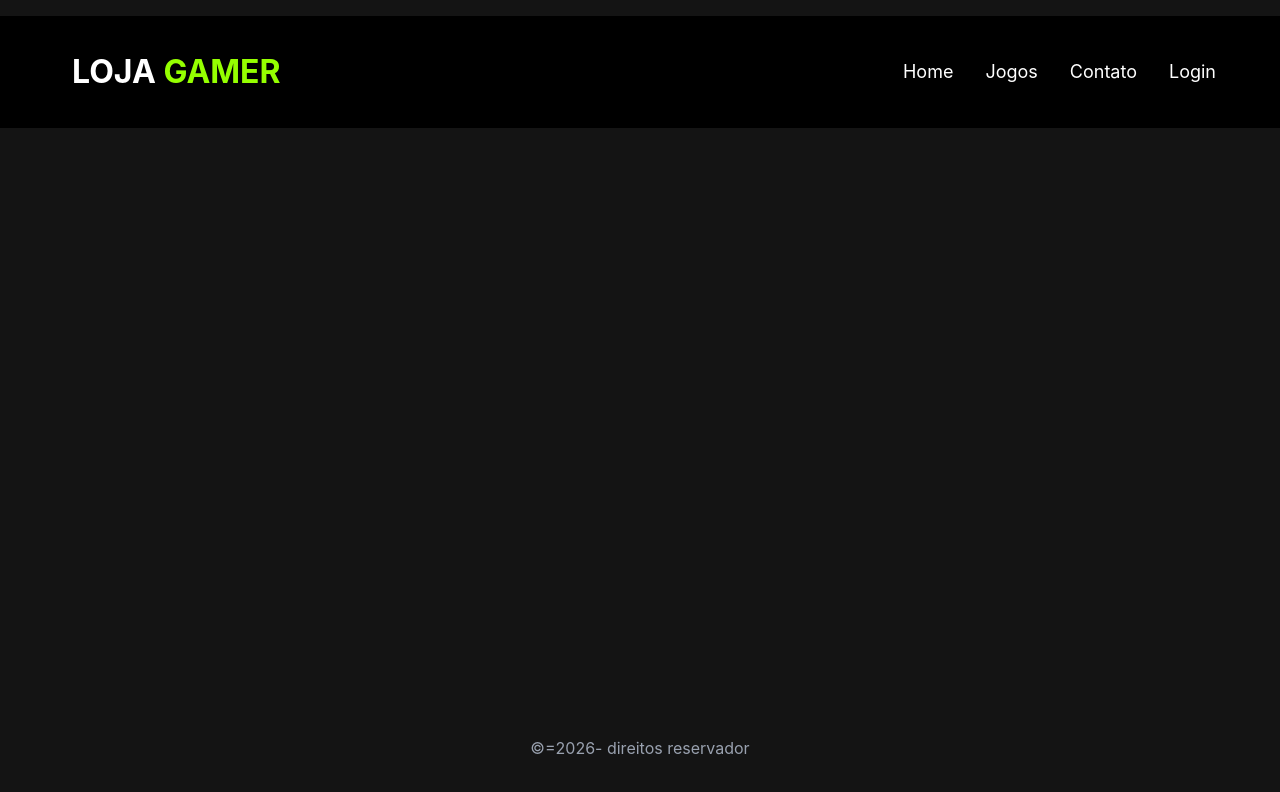
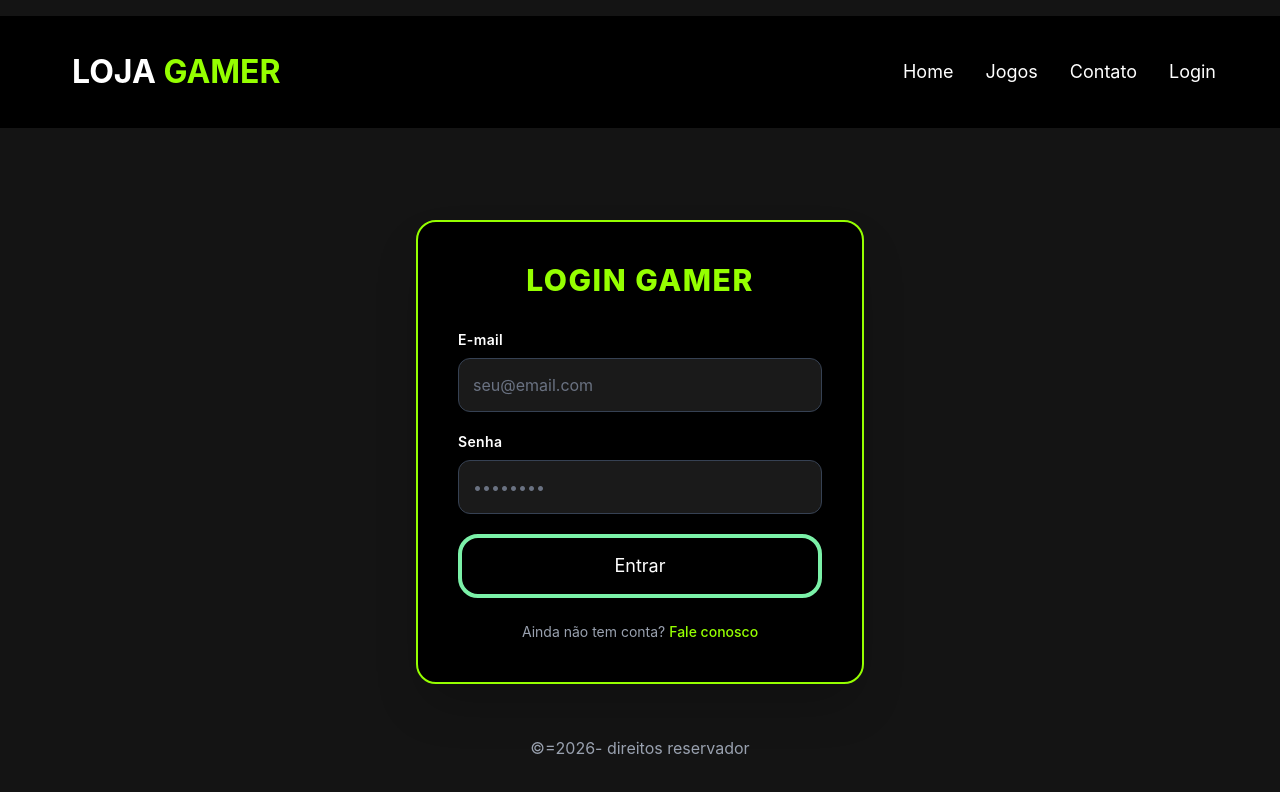
Before and after one commit to enzolibman-bigodao/lojagamer, a React (Vite) app: page /login in a window 1280 px wide. Shown: the top 792 px of the page. Built offline with nearby package versions, Linux system fonts and the light colour scheme.

Commit message:
feat: codificando e estlizando contato jogos e login

```diff
--- a/src/components/Header.jsx
+++ b/src/components/Header.jsx
@@ -11,9 +11,9 @@
       <nav>
         <ul className="flex list-none items-center gap-8">
           <li><Link to="/" className="text-white text-lg no-underline hover:text-[#95ff00] hover:uppercase">Home</Link></li>
-          <li><Link to="/" className="text-white text-lg no-underline hover:text-[#95ff00] hover:uppercase">Jogos</Link></li>
-          <li><Link to="/" className="text-white text-lg no-underline hover:text-[#95ff00] hover:uppercase">Contato</Link></li>
-          <li><Link to="/" className="text-white text-lg no-underline hover:text-[#95ff00] hover:uppercase">Login</Link></li>
+          <li><Link to="/Jogos" className="text-white text-lg no-underline hover:text-[#95ff00] hover:uppercase">Jogos</Link></li>
+          <li><Link to="/Contato" className="text-white text-lg no-underline hover:text-[#95ff00] hover:uppercase">Contato</Link></li>
+          <li><Link to="/Login" className="text-white text-lg no-underline hover:text-[#95ff00] hover:uppercase">Login</Link></li>
         </ul>
       </nav>
     </header>
--- a/src/pages/Contato.jsx
+++ b/src/pages/Contato.jsx
@@ -2,9 +2,26 @@
 
 const Contato = () => {
   return (
-    <>
+    <main className="grow flex items-center justify-center px-4">
+      <div className="bg-black p-8 sm:p-10 rounded-[20px] w-full max-w-md shadow-2xl border-2 border-[#95ff00]">
 
-    </>
+        <h2 className="text-2xl sm:text-3xl font-extrabold text-[#95ff00] text-center mb-6 uppercase tracking-wider">
+          Fale Conosco
+        </h2>
+
+        <p className="text-gray-300 text-center mb-6">
+          Entre em contato conosco através do e-mail:
+        </p>
+
+        <a
+          href="mailto:suporte@lojagamer.com"
+          className="block text-center text-[#95ff00] font-semibold hover:underline transition-all"
+        >
+          suporte@lojagamer.com
+        </a>
+
+      </div>
+    </main>
   )
 }
 
--- a/src/pages/Jogos.jsx
+++ b/src/pages/Jogos.jsx
@@ -1,9 +1,12 @@
 
 const Jogos = () => {
   return (
-    <>
 
-    </>
+      <main className="px-[5%] my-8 grow">
+        <h2 className="text-3xl font-bold mb-4 text-[#95ff00]">Catálogo de Jogos</h2>
+        <p className="text-gray-300">Aqui você encontrará todos os jogos disponíveis na nossa loja gamer.</p>
+      </main>
+
   )
 }
 
--- a/src/pages/Login.jsx
+++ b/src/pages/Login.jsx
@@ -1,10 +1,71 @@
-
+import { useState } from "react"
+import { useNavigate, Link } from "react-router-dom"
 
 const Login = () => {
+
+  //Hook- useState- manipula o estado da váriavel
+  const [email, setEmail] = useState("");
+  const [senha, setSenha] = useState("");
+  //Hook- useNavigate- Navega entre os componentes
+  const navigate = useNavigate();
+
+  //função de login
+  const Login = (e) => {
+    //Previne que a página regarregue
+    e.preventDefault();
+    alert(`Bem-Vindo(a),${email}`);
+    //Direciona para página Home
+    navigate("/");
+  }
+
   return (
-    <>
+    <main className="grow flex items-center justify-center px-4 mt-20 login" >
+      <div className="bg-black p-8 sm:p-10 rounded-[20px] w-full max-w-md shadow-2xl border-2 border-[#95ff00]">
 
-    </>
+        {/* Título com o mesmo estilo neon do site */}
+        <h2 className="text-2xl sm:text-3xl font-extrabold text-[#95ff00] text-center mb-8 uppercase tracking-wider">
+          Login Gamer
+        </h2>
+
+        <form onSubmit={Login} className="flex flex-col gap-5">
+          <div>
+            <label className="block text-white mb-2 text-sm font-semibold tracking-wide">E-mail</label>
+            <input
+              type="email"
+              required
+              value={email}
+              onChange={(e) => setEmail(e.target.value)}
+              placeholder="seu@email.com"
+              className="w-full p-3.5 rounded-xl bg-[#1a1a1a] text-white border border-gray-700 focus:border-[#95ff00] focus:ring-1 focus:ring-[#95ff00] outline-none transition-all placeholder:text-gray-500"
+            />
+          </div>
+
+          <div>
+            <label className="block text-white mb-2 text-sm font-semibold tracking-wide">Senha</label>
+            <input
+              type="password"
+              required
+              value={senha}
+              onChange={(e) => setSenha(e.target.value)}
+              placeholder="••••••••"
+              className="w-full p-3.5 rounded-xl bg-[#1a1a1a] text-white border border-gray-700 focus:border-[#95ff00] focus:ring-1 focus:ring-[#95ff00] outline-none transition-all placeholder:text-gray-500"
+            />
+          </div>
+
+          {/* Botão com o mesmo gradiente e efeito dos cards */}
+          <button
+            type="submit"
+            className=" border-4 border-green-300 t-2 w-full py-3.5 rounded-[20px] text-white text-lg transition-all duration-300 hover:opacity-90 hover:scale-105 hover:text-white cursor-pointer shadow-lg"
+          >
+            Entrar
+          </button>
+        </form>
+
+        <p className="text-center text-gray-400 mt-6 text-sm">
+          Ainda não tem conta? <Link to="/contato" className="text-[#95ff00] hover:underline font-medium">Fale conosco</Link>
+        </p>
+      </div>
+    </main>
   )
 }
 
```
